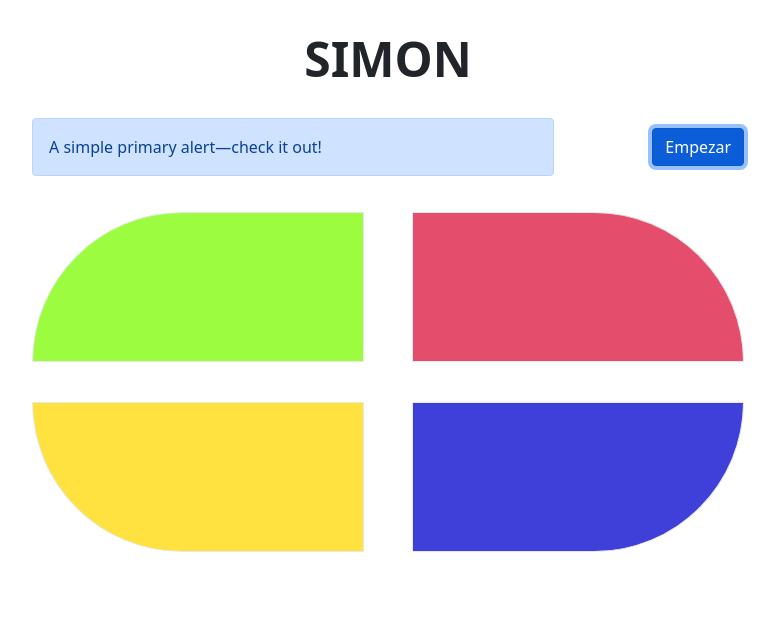
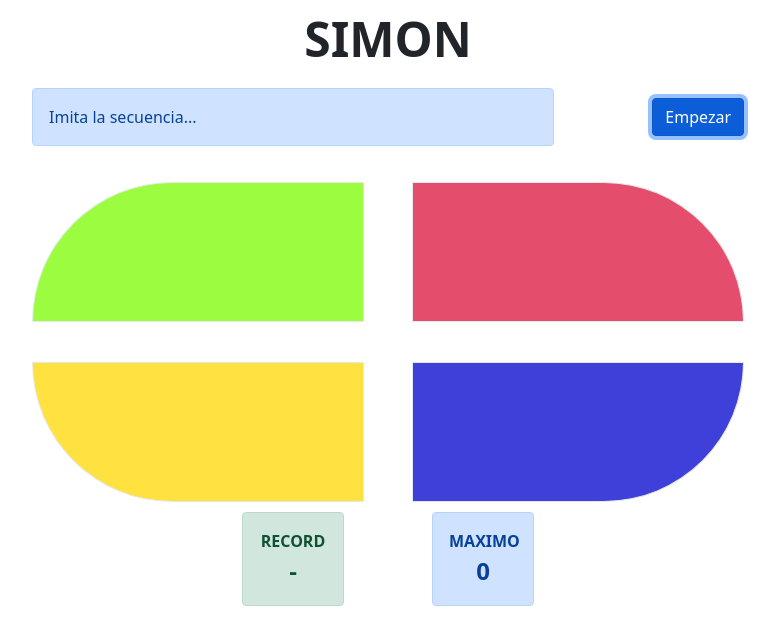
Before and after one commit to txalo/SIMON-DICE, a website: page index.html in a window 1280 px wide. Both pictures are taken after a click on the element "Empezar". Shown: the whole page, without its empty margins (252-1031 px from the left). Drawn offline with nearby package versions, Linux system fonts and the light colour scheme.

Commit message:
Version estable.
Funciona con control de secuencia maxima, record y muestra estados.

```diff
--- a/css/main.css
+++ b/css/main.css
@@ -1,7 +1,7 @@
 h1{
     text-align: center;
     font-weight: bold;
-    margin: 30px 0;
+    margin: 10px 0 20px;
     font-size: 3rem;
 }
 
@@ -15,7 +15,7 @@ h1{
 }
 
 .cuadro{
-    height: 150px;
+    height: 140px;
 }
 
 #cuadro-1{
@@ -45,3 +45,13 @@ h1{
     margin: 20px 0px 0px 0px;
     border-bottom-right-radius: 150px;
 }
+
+#record, #maxima{
+    margin: 10px 20px 0 20px;
+    text-align: center;
+}
+
+.marcador {
+    font-size: 24px;
+    font-weight: bolder;
+}
--- a/index.html
+++ b/index.html
@@ -20,7 +20,7 @@
             <div class="col-sm"></div>
             <div class="col-sm-6">
                 <div class="alert alert-primary" role="alert">
-                A simple primary alert—check it out!
+                Presione empezar.
                 </div>
             </div>
             <div class="col-sm" id="boton-empezar">
@@ -49,6 +49,23 @@
             </div>
             <div class="col-2"></div>
         </div>
+        <div class="row gx-5">
+            <div class="col-4"></div>
+            <div class="col-2">
+                <div class="alert alert-success" role="alert" id="record">
+                    <b>RECORD</b> <br>
+                    <span class="marcador">-</span>
+                </div>
+            </div>
+            <div class="col-2">
+                <div class="alert alert-primary" role="alert" id="maxima">
+                    <b>MAXIMO</b> <br>
+                    <span class="marcador">-</span>
+                </div>
+
+            </div>
+            <div class="col-4"></div>
+        </div>
     </div>
     <script src='js/main.js'></script>
 </body>
--- a/js/main.js
+++ b/js/main.js
@@ -9,6 +9,10 @@ let secuencia = [];
 let turnoJugador = false;
 let correctasMax = 0;
 let secuenciador = 0;
+let record = 0;
+const $maxima = document.querySelector("#maxima .marcador");
+const $record = document.querySelector("#record .marcador");
+const $estado = document.querySelector("#estado div.alert");
 
 document.querySelector("#boton-empezar").onclick = function(){
   iniciarJuego();
@@ -17,12 +21,15 @@ document.querySelector("#boton-empezar").onclick = function(){
 
 
 function iniciarJuego(){
+  actualizarEstado ("Imita la secuencia...");
+  actualizarMaxima ("0");
   secuencia = [];
   agregarCiclo(secuencia);
   reproducirSecuencia(secuencia);
   turnoJugador = true;
-
   secuenciador = 0;
+  correctasMax = 0;
+  $maxima.textContent = 0;
 }
 
 function presionarCuadro (cuadro){
@@ -38,17 +45,24 @@ document.querySelectorAll(".cuadro").forEach(function(element){
         presionarCuadro(element);
         secuenciador++;
         correctasMax = (secuenciador > correctasMax) ? secuenciador : correctasMax;
-        //console.log (`Presionado ${element.id} - Secuenciador: ${secuenciador} - Secuencia valor : ${secuencia[secuenciador]}`);
-        document.querySelector("#estado div.alert").textContent = "Maxima secuencia correcta: " + correctasMax;
+        actualizarMaxima(correctasMax);
+        if (correctasMax > record) actualizarRecord(correctasMax);
       }else{
+        turnoJugador = false;
+        actualizarEstado("Fin del Juego. Presiona empezar para volver a jugar")
 
       }
 
       if (secuenciador == secuencia.length){
         turnoJugador = false;
         agregarCiclo(secuencia);
-        setTimeout(function(){reproducirSecuencia(secuencia)},2000);
+        //actualizarEstado("Atencion!");
+        setTimeout(function(){
+          reproducirSecuencia(secuencia);
+          //actualizarEstado("Tu turno ...");
+        },2000);
         turnoJugador = true;
+
       }
     }
 
@@ -56,16 +70,31 @@ document.querySelectorAll(".cuadro").forEach(function(element){
 });
 
 function reproducirSecuencia(secuencia){
+
   secuenciador = 0;
   for (let i = 0; i < secuencia.length; i++){
-    setTimeout(function(){presionarCuadro(document.querySelector("#cuadro-"+secuencia[i]))},i * 900);
+    setTimeout(function(){presionarCuadro(document.querySelector("#cuadro-"+secuencia[i]))},i * 1000);
   }
+
 }
 
 function agregarCiclo (secuencia){
   //let numero = ((Math.random()* 100)%4);
   let numero = (Math.random() * (4 - 1) + 1);
   secuencia.push(Math.round(numero));
+}
+
+function actualizarEstado(mensaje){
+  $estado.textContent = mensaje;
+}
+
+function actualizarMaxima(maxima){
+  $maxima.textContent = maxima;
+}
+
+function actualizarRecord(nuevoRecord){
+  record = nuevoRecord;
+  $record.textContent = record;
 }
 
 
```
